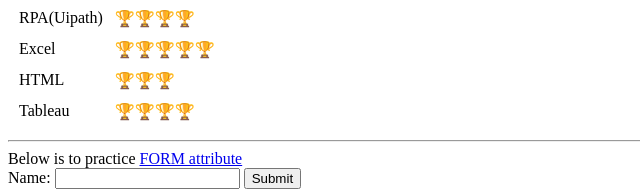
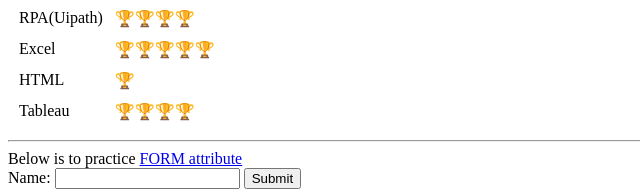
Before and after one commit to JoleneGuo/project1, a plain HTML site: page index.html in a window 1280 px wide. Shown: the part 886-1080 px from the top of the page, 0-640 px from the left. Drawn offline with Linux system fonts and the light colour scheme.

Commit message:
Update index.html

```diff
--- a/index.html
+++ b/index.html
@@ -66,7 +66,7 @@
 
       <tr>
         <td>HTML</td>
-        <td>🏆🏆🏆</td>
+        <td>🏆</td>
       </tr>
 
       <tr>
```
